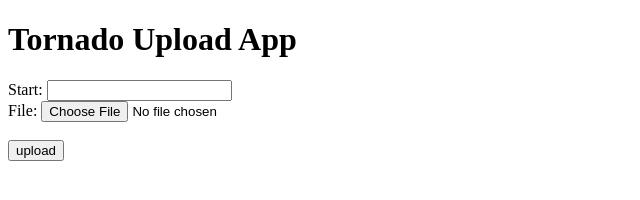
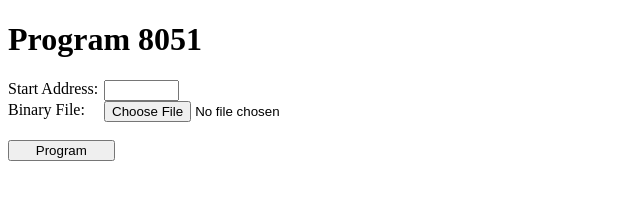
Before and after one commit to topherCantrell/pi-isp, a plain HTML site: page src/webroot/index.html in a window 1280 px wide. Shown: the whole page, without its empty margins (0-640 px from the left). Drawn offline with Linux system fonts and the light colour scheme.

Commit message:
upload ready

```diff
--- a/src/webroot/index.html
+++ b/src/webroot/index.html
@@ -2,17 +2,17 @@
 <html>
 <head>
 <meta charset="UTF-8">
-<title>Upload </title>
+<title>Upload</title>
 </head>
 
 <body>
-<p><h1>Tornado Upload App</h1></p>
+<h1>Program 8051</h1>
 <form enctype="multipart/form-data" action="/upload" method="post">
-Start: <input type="text" name="start"/><br>
-File: <input type="file" name="binfile" />
+<span style="width:6em;float:left">Start Address:</span> <input type="text" name="start" style="width:5em"/><br>
+<span style="width:6em;float:left">Binary File: </span> <input type="file" name="binfile" />
 <br />
 <br />
-<input type="submit" value="upload" />
+<input type="submit" value="Program" style="width:8em"/>
 </form>
 </body>
 
```
Also changed, not shown: 1 other file.
